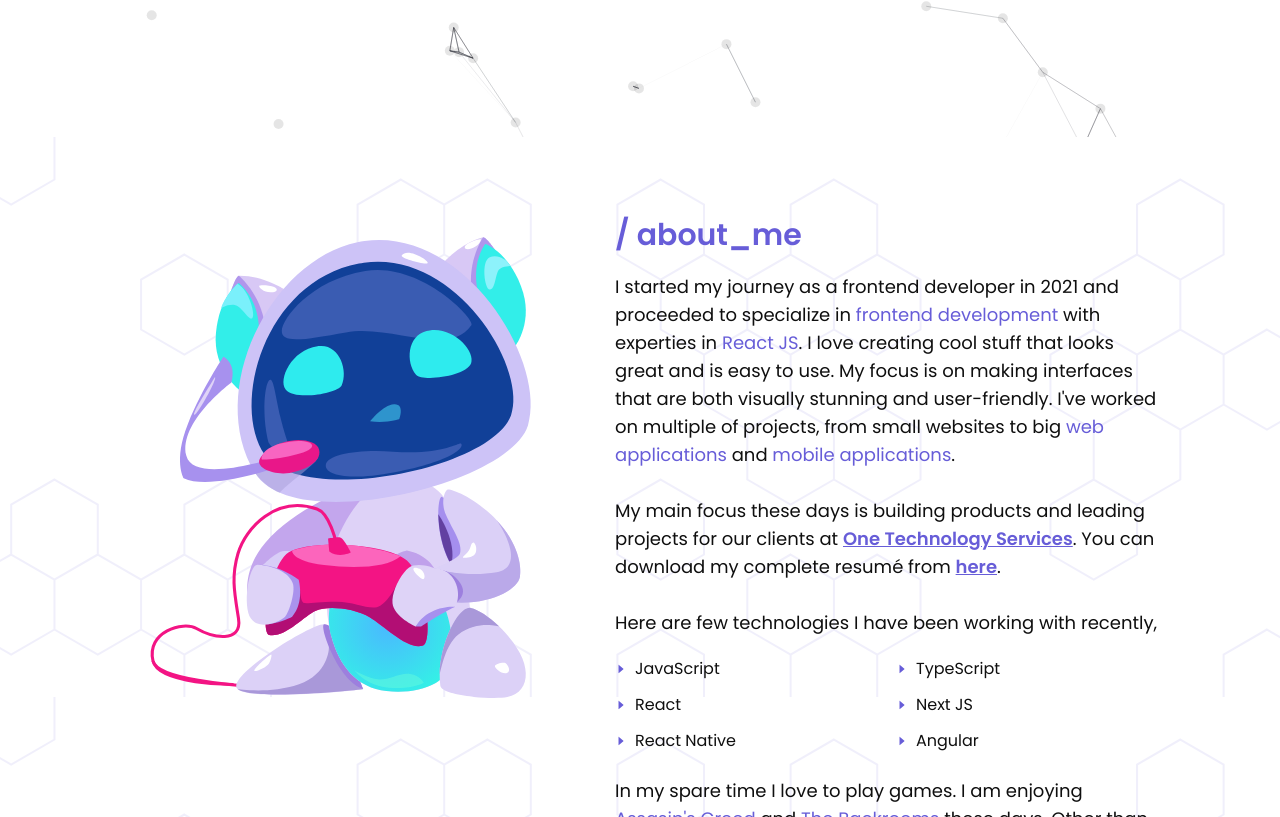
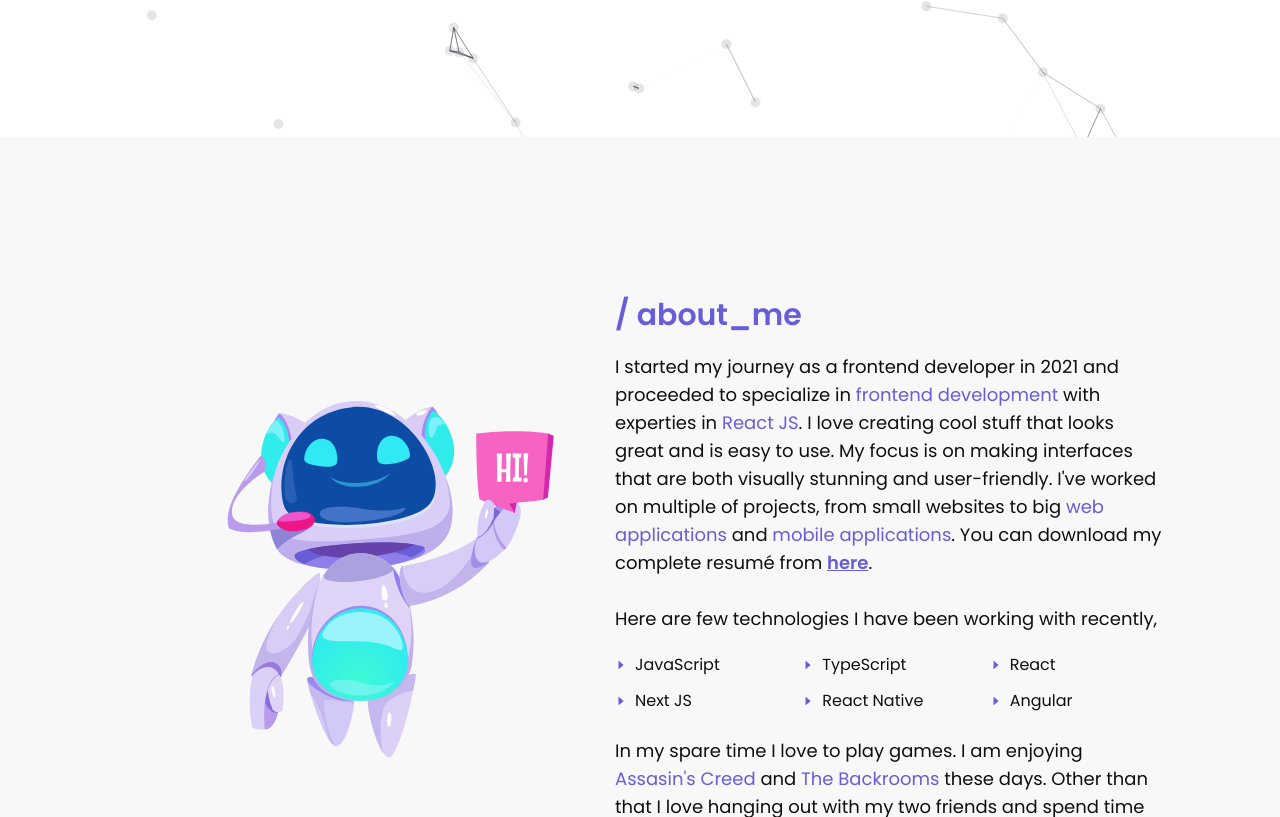
Before and after one commit to musabbihanoor/portfolio-v2, a Next.js app: page / in a window 1280 px wide. Shown: the part 563-1380 px from the top of the page. Built offline with nearby package versions, Linux system fonts and the light colour scheme.

Commit message:
updated about section

```diff
--- a/src/components/About.js
+++ b/src/components/About.js
@@ -1,36 +1,23 @@
-import { useEffect, useState } from "react";
-
 import Lottie from "lottie-react";
-import GamingAnimation from "@/animations/Gaming.json";
+import GreetingAnimation from "@/animations/Greetings.json";
 
 import { AiFillCaretRight } from "react-icons/ai";
 import { motion } from "framer-motion";
 import AnimatedDiv from "@/layout/AnimatedDiv";
 
-const About = ({ typing }) => {
-  const [showContent, setShowContent] = useState(false);
-
-  useEffect(() => {
-    !typing &&
-      setTimeout(() => {
-        setShowContent(true);
-      }, 1000);
-  }, [typing]);
-
+const About = () => {
   return (
-    <div className="relative z-10 flex items-start justify-center md:p-20 p-10">
-      {/* {showContent && ( */}
-      <>
+    <div className="bg-[#f8f8f8] relative z-10 flex items-start justify-center md:px-20 py-40 p-10">
       <div className="hidden md:block">
         <AnimatedDiv>
-            <Lottie animationData={GamingAnimation} />
+          <Lottie animationData={GreetingAnimation} />
         </AnimatedDiv>
       </div>
       <AnimatedDiv>
         <div className="flex items-end md:mb-0 mb-10">
           <div className="md:hidden block w-28">
             <AnimatedDiv>
-                <Lottie animationData={GamingAnimation} />
+              <Lottie animationData={GreetingAnimation} />
             </AnimatedDiv>
           </div>
           <h1 className="text-3xl font-semibold dark:text-light_purple text-purple mb-5">
@@ -38,14 +25,14 @@ const About = ({ typing }) => {
           </h1>
         </div>
         <p className="md:w-[550px] w-full text-lg">
-            I started my journey as a frontend developer in 2021 and proceeded
-            to specialize in{" "}
+          I started my journey as a frontend developer in 2021 and proceeded to
+          specialize in{" "}
           <span className="dark:text-light_purple text-purple">
             frontend development
           </span>{" "}
           with experties in{" "}
-            <span className="dark:text-light_purple text-purple">React JS</span>
-            . I love creating cool stuff that looks great and is easy to use. My
+          <span className="dark:text-light_purple text-purple">React JS</span>.
+          I love creating cool stuff that looks great and is easy to use. My
           focus is on making interfaces that are both visually stunning and
           user-friendly. I&apos;ve worked on multiple of projects, from small
           websites to big{" "}
@@ -56,18 +43,6 @@ const About = ({ typing }) => {
           <span className="dark:text-light_purple text-purple">
             mobile applications
           </span>
-            .
-            <br />
-            <br />
-            My main focus these days is building products and leading projects
-            for our clients at{" "}
-            <a
-              href="https://onetechnologyservices.com/"
-              rel="noreferrer"
-              className="dark:text-light_purple text-purple underline font-semibold"
-            >
-              One Technology Services
-            </a>
           . You can download my complete resumé from{" "}
           <a
             className="dark:text-light_purple text-purple font-semibold underline cursor-pointer"
@@ -82,7 +57,7 @@ const About = ({ typing }) => {
           Here are few technologies I have been working with recently,
         </p>
 
-          <div className="grid grid-cols-2 gap-3 mt-5">
+        <div className="grid grid-cols-3 gap-3 mt-5">
           <span className="flex items-center gap-2">
             <AiFillCaretRight className="text-xs dark:text-light_purple text-purple" />{" "}
             JavaScript
@@ -119,12 +94,10 @@ const About = ({ typing }) => {
           <span className="dark:text-light_purple text-purple">
             The Backrooms
           </span>{" "}
-            these days. Other than that I love hanging out with my two friends
-            and spend time with my family.
+          these days. Other than that I love hanging out with my two friends and
+          spend time with my family.
         </p>
       </AnimatedDiv>
-      </>
-      {/* )} */}
     </div>
   );
 };
--- a/src/components/ProjectList.js
+++ b/src/components/ProjectList.js
@@ -5,17 +5,7 @@ import React from "react";
 const ProjectList = () => {
   return (
     <div>
-      {/* <div className="bg-cover bg-center bg-[url('/blobs.svg')] h-screen w-screen absolute z-50 left-0 opacity-[.1]"></div> */}
-      {/* <div className="image-container relative z-[2]">
-        <Image
-          src="/wave-down.svg"
-          alt="wave"
-          width={500}
-          height={300}
-          layout="responsive"
-        />
-      </div> */}
-      <div className="relative z-30">
+      <div className="relative z-30 bg-[#eee]">
         {data.map((x, i) => (
           <div className="flex items-center">
             <div className="relative flex-1">
```
Lines whose indentation alone changed are shown as unchanged.
